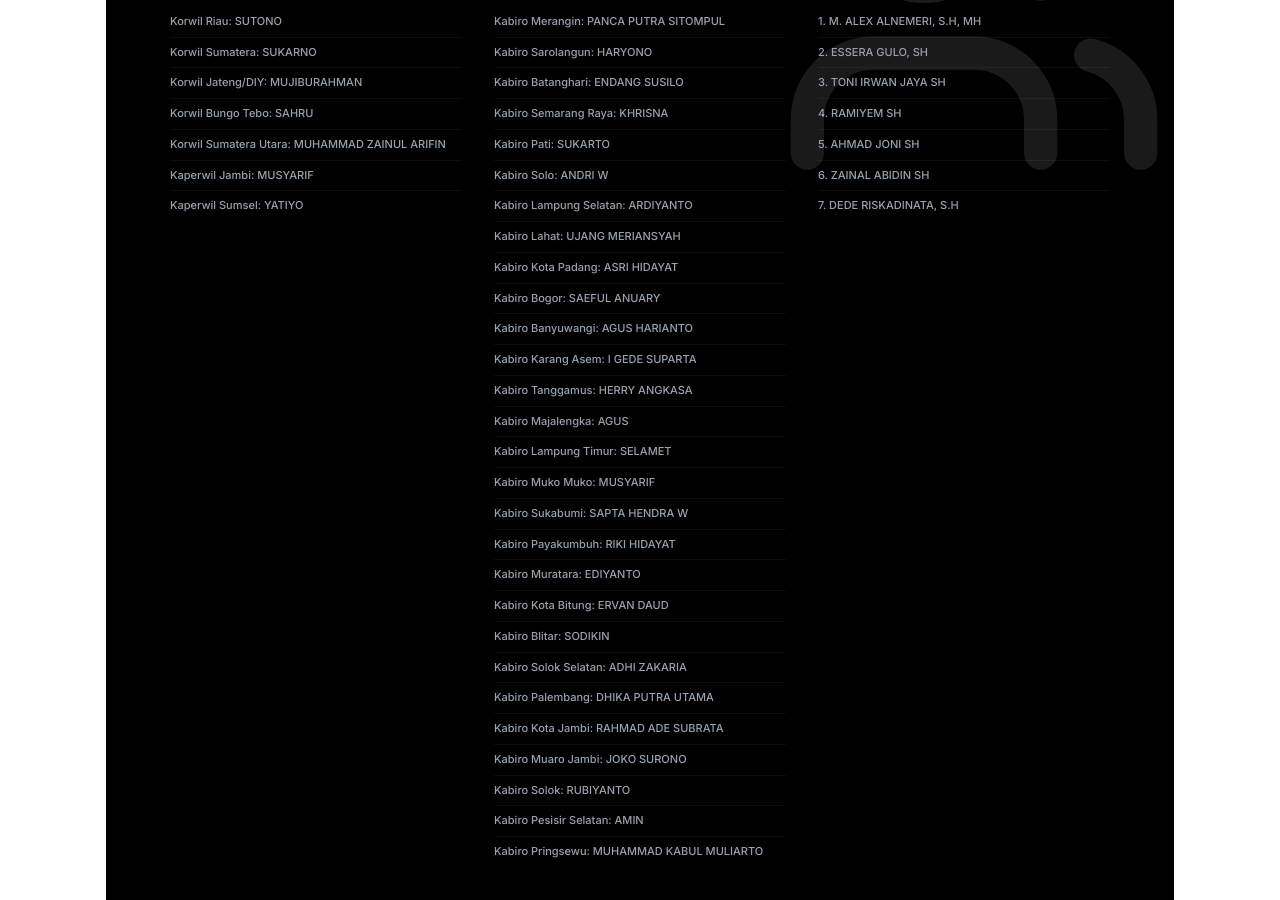
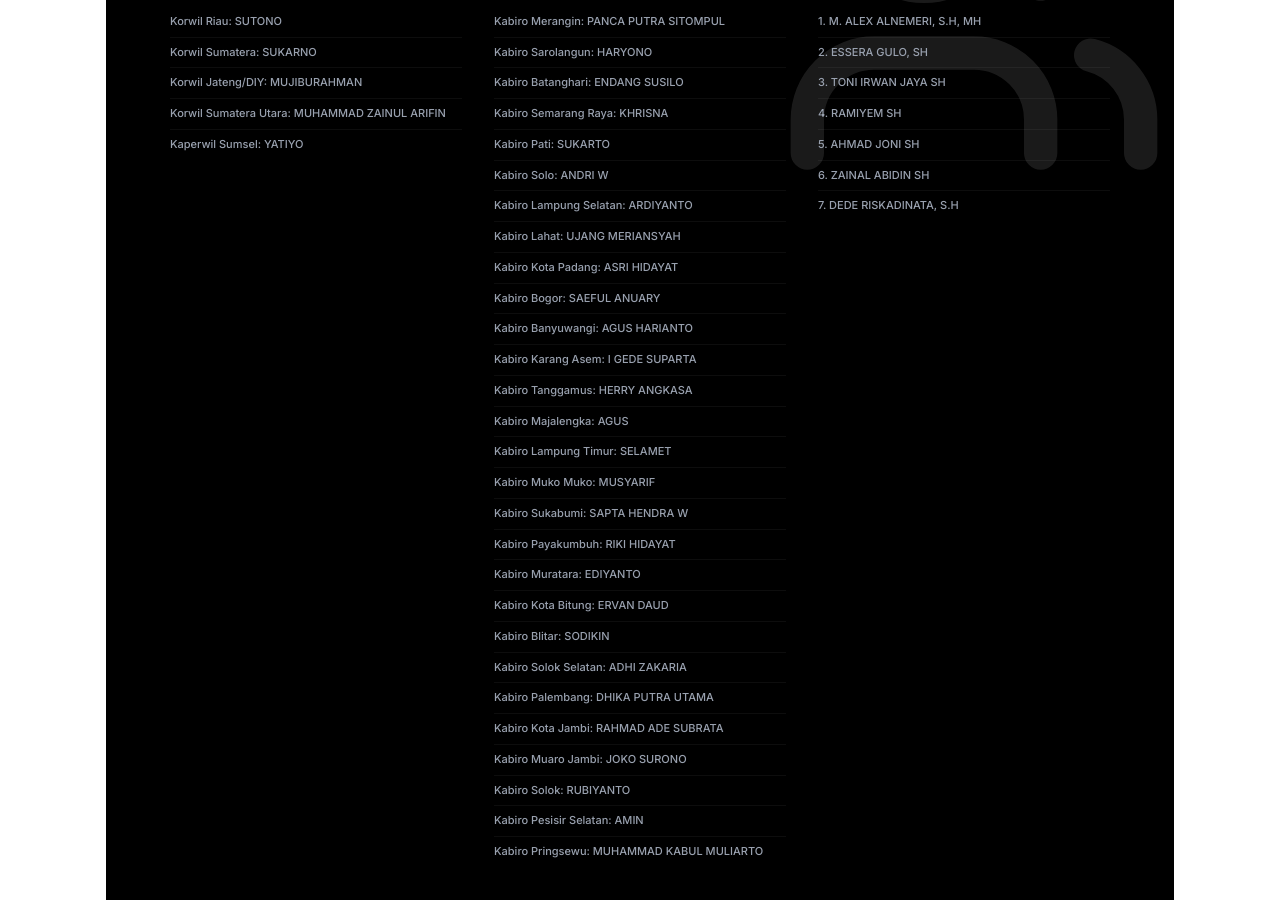
Before and after one commit to yosefmandala4-ui/newslan_lite, a Next.js app: page /redaksi in a window 1280 px wide. Shown: the part 2388-3288 px from the top of the page. Built offline with nearby package versions, Linux system fonts and the light colour scheme; no server answers; the database is empty.

Commit message:
Update page.tsx

```diff
--- a/src/app/(frontend)/redaksi/page.tsx
+++ b/src/app/(frontend)/redaksi/page.tsx
@@ -168,9 +168,7 @@ export default async function RedaksiPage() {
                             "Korwil Riau: SUTONO",
                             "Korwil Sumatera: SUKARNO",
                             "Korwil Jateng/DIY: MUJIBURAHMAN",
-                            "Korwil Bungo Tebo: SAHRU",
                             "Korwil Sumatera Utara: MUHAMMAD ZAINUL ARIFIN",
-                            "Kaperwil Jambi: MUSYARIF",
                             "Kaperwil Sumsel: YATIYO"
                         ]} />
                         <RegionGroup title="Kepala Biro (Kabiro)" list={[
```
